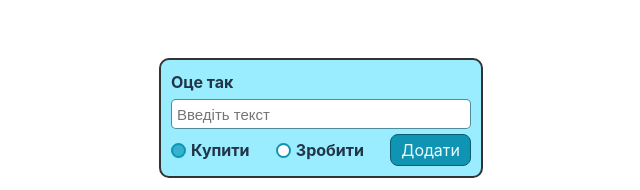
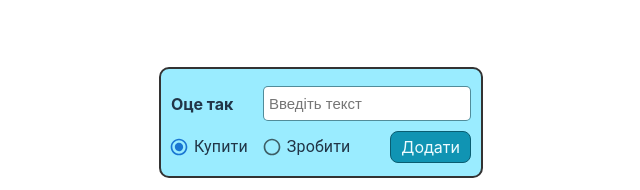
Before and after one commit to thelenetski/todo, a React (Vite) app: page / in a window 1280 px wide. Shown: the part 607-797 px from the top of the page, without its empty margins (319-959 px from the left). Built offline with nearby package versions, Linux system fonts and the light colour scheme; no server answers.

Commit message:
fix css btn

```diff
--- a/src/components/Task/Task.module.css
+++ b/src/components/Task/Task.module.css
@@ -1,11 +1,12 @@
 .contact {
-  width: 300px;
+  width: fit-content;
   display: flex;
+  flex-direction: column;
   justify-content: space-between;
-  align-items: center;
+  align-items: flex-start;
   flex-wrap: wrap;
   padding: 10px;
-  margin: 2%;
+  margin: 0;
   border: 2px solid #333;
   border-radius: 10px;
   background: #eafbff;
@@ -34,7 +35,8 @@
 .btnBox {
   width: 100%;
   display: flex;
-  justify-content: space-between;
+  justify-content: flex-start;
+  gap: 5px;
 }
 button {
   display: flex;
@@ -43,7 +45,6 @@ button {
 }
 button:hover,
 button:focus {
-  border: none;
   outline: none;
 }
 
@@ -92,6 +93,12 @@ button:focus {
   color: green;
 }
 
+.done .btnDone,
+.done .btnEdit,
+.done .delete {
+  background: #dffddf;
+}
+
 .done svg {
   color: green;
 }
--- a/src/components/TaskForm/TaskForm.jsx
+++ b/src/components/TaskForm/TaskForm.jsx
@@ -4,6 +4,7 @@ import { useId } from "react";
 import * as Yup from "yup";
 import { useDispatch } from "react-redux";
 import { addTask } from "../../redux/tasksOps";
+import { FormControlLabel, Radio, RadioGroup } from "@mui/material";
 
 const TaskForm = () => {
   const nameFieldId = useId();
@@ -39,7 +40,9 @@ const TaskForm = () => {
         onSubmit={handleSubmit}
       >
         <Form className={css.taskForm}>
-          <label htmlFor={nameFieldId}>Оце так</label>
+          <label htmlFor={nameFieldId} className={css.formTitle}>
+            Оце так
+          </label>
           <Field
             className={css.field}
             type="text"
@@ -48,7 +51,7 @@ const TaskForm = () => {
             id={nameFieldId}
           />
           <ErrorMessage name="task" component="span" />
-          <label>
+          {/* <label>
             <Field type="radio" name="cat" value="buy" />
             Купити
           </label>
@@ -56,6 +59,32 @@ const TaskForm = () => {
             <Field type="radio" name="cat" value="todo" />
             Зробити
           </label>
+          <ErrorMessage name="cat" component="span" /> */}
+          <RadioGroup
+            row
+            aria-labelledby="cat-value"
+            defaultValue="buy"
+            name="cat"
+          >
+            <FormControlLabel
+              value="buy"
+              control={
+                <Radio
+                  size="small"
+                  sx={{
+                    paddingRight: "5px",
+                  }}
+                />
+              }
+              label="Купити"
+              sx={{ fontSize: "10px" }}
+            />
+            <FormControlLabel
+              value="todo"
+              control={<Radio size="small" sx={{ paddingRight: "5px" }} />}
+              label="Зробити"
+            />
+          </RadioGroup>
           <ErrorMessage name="cat" component="span" />
           <button type="submit" className={css.addTask}>
             Додати
--- a/src/components/TaskForm/TaskForm.module.css
+++ b/src/components/TaskForm/TaskForm.module.css
@@ -13,6 +13,10 @@
   bottom: 5px;
 }
 
+.formTitle {
+  font-weight: bold;
+}
+/*
 .taskForm label {
   display: flex;
   align-items: center;
@@ -29,17 +33,17 @@
   margin-right: 5px;
   height: 15px;
   border-radius: 50%;
-  border: 2px solid #1094b3; /* Цвет границы */
+  border: 2px solid #1094b3;
   background-color: #fff;
   cursor: pointer;
 }
 
 .taskForm label input[type="radio"]:checked {
-  background-color: #34b2ce; /* Цвет радио-кнопки при выборе */
+  background-color: #34b2ce;
 }
 
 .taskForm input {
-  height: 30px;
+  height: 35px;
   width: 100%;
   margin: 5px 0;
   padding-left: 5px;
@@ -53,7 +57,7 @@
   right: 15px;
   padding: 0 5px;
   background: #fff;
-}
+}*/
 
 .addTask {
   padding: 5px 10px !important;
--- a/src/components/TasksList/TasksList.module.css
+++ b/src/components/TasksList/TasksList.module.css
@@ -10,9 +10,9 @@
   -ms-overflow-style: none; /* IE и Edge */
   scrollbar-width: none; /* для Firefox */
   display: flex;
-  justify-content: space-between;
+  justify-content: flex-start;
   flex-wrap: wrap;
-  gap: 5px;
+  gap: 10px;
   padding: 0;
   margin: 0;
 }
@@ -28,6 +28,6 @@
 
 @media screen and (max-width: 450px) {
   .taskList li {
-    width: 49%;
+    width: 48%;
   }
 }
--- a/src/index.css
+++ b/src/index.css
@@ -69,11 +69,13 @@ button:focus-visible {
 }
 
 input {
-  height: 30px;
-  margin-top: 1px;
+  height: 35px;
+  margin: 7px 0;
+  font-size: 15px;
   border: 1px solid #0a5d71b5;
   border-radius: 5px;
   box-sizing: border-box;
+  padding-left: 5px;
 }
 
 /* @media (prefers-color-scheme: light) {
```
